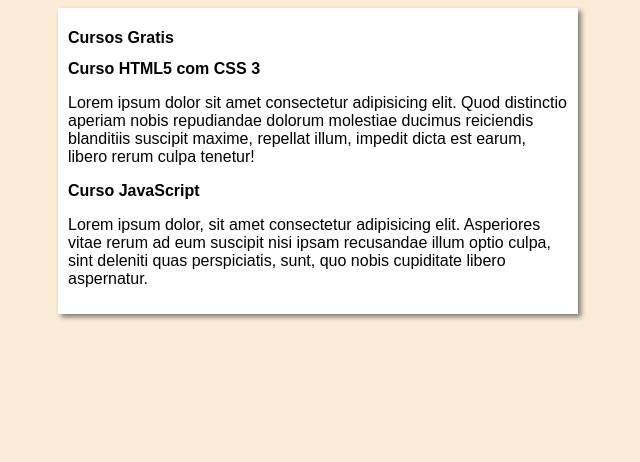
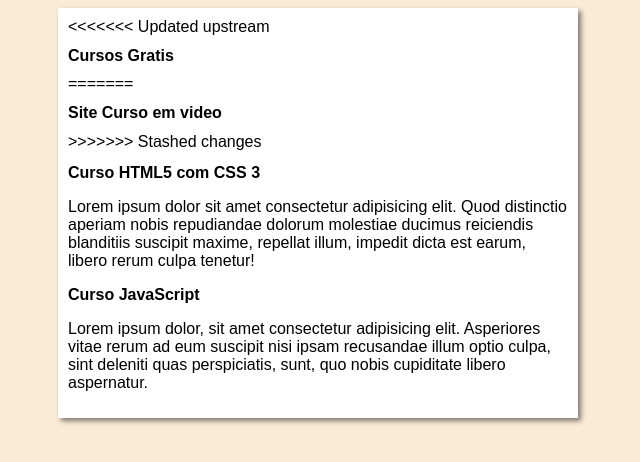
Before and after one commit to edivan220479/progeto_site, a plain HTML site: page index.html in a window 1280 px wide. Shown: the whole page, without its empty margins (322-962 px from the left). Drawn offline with Linux system fonts and the light colour scheme.

Commit message:
Squashed commit of the following:
commit 21b2b0e31b9f8e744c739e72018c991ffb921dc7
Author: Edivan Fernandes de Oliveira <112565571+edivan220479@users.noreply.github.com>
Date:   Mon Apr 10 21:36:04 2023 -0300

    okiiioooppp

    gggl

```diff
--- a/index.html
+++ b/index.html
@@ -10,7 +10,11 @@
 <body>
     <main>
         <header>
+<<<<<<< Updated upstream
             <h1>Cursos Gratis</h1>
+=======
+            <h1>Site Curso em video</h1>
+>>>>>>> Stashed changes
         </header>
         <article>
             <h2>Curso HTML5 com CSS 3</h2>
```
